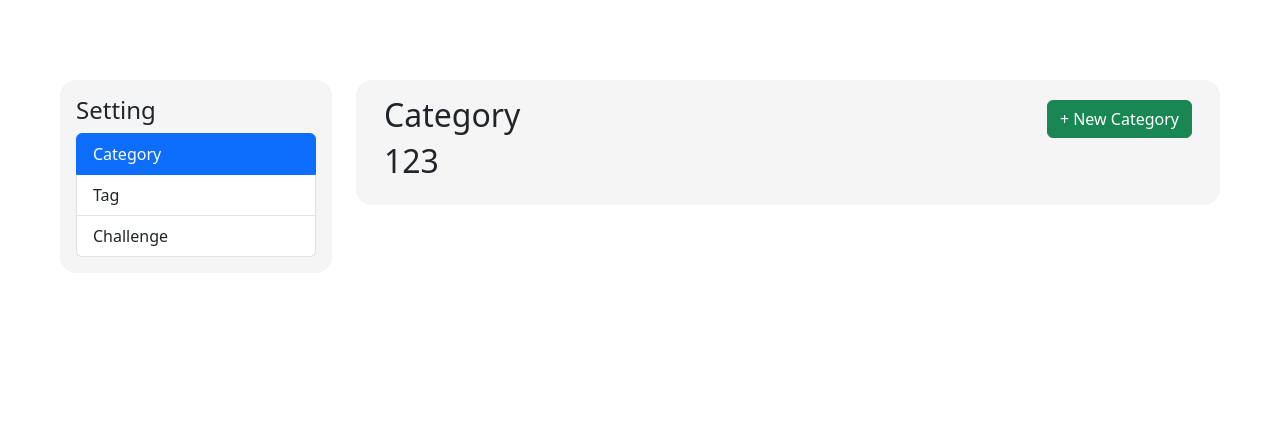
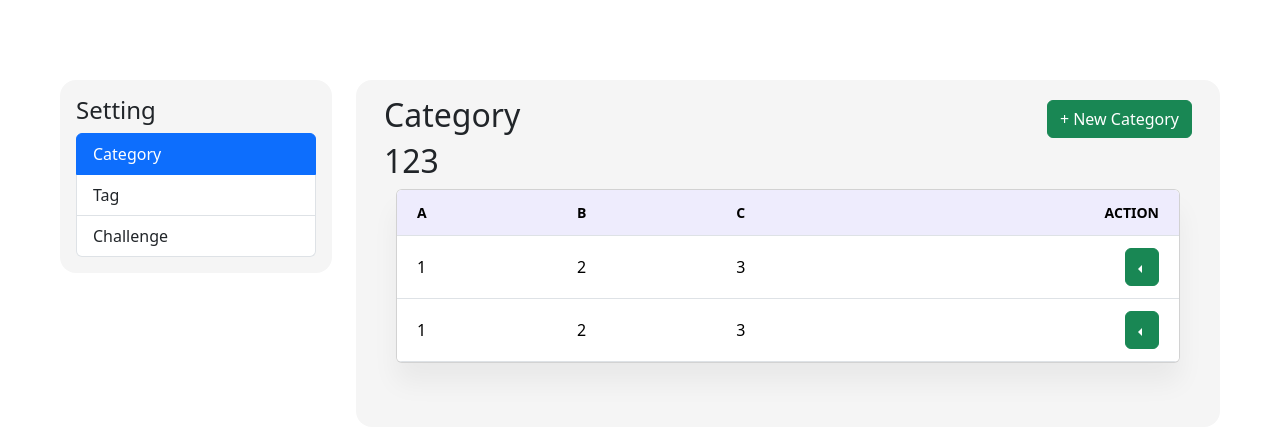
Before and after one commit to VanSanh1810/CTFWareHouse, a React (Vite) app in the folder client/: page /manage in a window 1280 px wide. Shown: the top 432 px of the page. Built offline with nearby package versions, Linux system fonts and the light colour scheme.

Commit message:
Create: DataList component

```diff
--- /dev/null
+++ b/client/src/components/DataList/DataList.component.tsx
@@ -0,0 +1,82 @@
+import React from 'react';
+import { Dropdown } from 'react-bootstrap';
+
+type Props = {
+    listHeader: string[];
+    listKey: string[];
+    datas: Record<string, unknown>[];
+};
+
+const DataList = (props: Props) => {
+    return (
+        <div className="data-list">
+            <div className="container">
+                <div className="row">
+                    <div className="col-12 mb-3 mb-lg-5">
+                        <div className="overflow-hidden card table-nowrap table-card">
+                            <div className="table-responsive">
+                                <table className="table mb-0">
+                                    <thead className="small text-uppercase bg-body text-muted">
+                                        <tr>
+                                            {props.listHeader.map((head) => (
+                                                <th>{head}</th>
+                                            ))}
+                                            {/* <th>Name</th>
+                                            <th>Email</th>
+                                            <th>Country</th>
+                                            <th>Payment method</th>
+                                            <th>Created Date</th> */}
+                                            <th className="text-end">Action</th>
+                                        </tr>
+                                    </thead>
+                                    <tbody>
+                                        {props.datas.map((row, rowIndex) => (
+                                            <tr className="align-middle" key={rowIndex}>
+                                                {props.listKey.map((header, colIndex) => (
+                                                    <td key={colIndex}>{row[header]}</td>
+                                                ))}
+                                                <td className="text-end">
+                                                    <div className="drodown">
+                                                        <Dropdown drop="start">
+                                                            <Dropdown.Toggle variant="success" id="dropdown-basic">
+                                                                {/* <i className="fa fa-bars" aria-hidden="true"></i> */}
+                                                            </Dropdown.Toggle>
+
+                                                            <Dropdown.Menu>
+                                                                <Dropdown.Item href="#/action-1">Action</Dropdown.Item>
+                                                                <Dropdown.Item href="#/action-2">Another action</Dropdown.Item>
+                                                                <Dropdown.Item href="#/action-3">Something else</Dropdown.Item>
+                                                            </Dropdown.Menu>
+                                                        </Dropdown>
+                                                        {/* <a
+                                                            data-bs-toggle="dropdown"
+                                                            href="#"
+                                                            className="btn p-1"
+                                                            aria-expanded="false"
+                                                        >
+                                                            <i className="fa fa-bars" aria-hidden="true"></i>
+                                                        </a>
+                                                        <div className="dropdown-menu dropdown-menu-end">
+                                                            <a href="#!" className="dropdown-item">
+                                                                View Details
+                                                            </a>
+                                                            <a href="#!" className="dropdown-item">
+                                                                Delete user
+                                                            </a>
+                                                        </div> */}
+                                                    </div>
+                                                </td>
+                                            </tr>
+                                        ))}
+                                    </tbody>
+                                </table>
+                            </div>
+                        </div>
+                    </div>
+                </div>
+            </div>
+        </div>
+    );
+};
+
+export default DataList;
--- /dev/null
+++ b/client/src/components/DataList/index.ts
@@ -0,0 +1 @@
+export { default as DataList } from './DataList.component';
--- a/client/src/components/Header/Header.component.tsx
+++ b/client/src/components/Header/Header.component.tsx
@@ -34,7 +34,7 @@ const Header = (props: Props) => {
                             />
                             <Button variant="outline-success">Search</Button>
                         </Form>
-                        <Form className="d-flex">
+                        <Form className="d-flex ms-4">
                             <Button variant="outline-primary">
                                 <i className="fa-solid fa-user"></i>
                             </Button>
--- a/client/src/layouts/ManageTabLayout.tsx
+++ b/client/src/layouts/ManageTabLayout.tsx
@@ -12,7 +12,9 @@ const ManageTabLayout = (props: Props) => {
         <Container>
             <div className="d-flex flex-direction-row align-items-center" style={{ justifyContent: 'space-between' }}>
                 <h2>{props.title}</h2>
-                <Button variant="success">+ New {props.title}</Button>
+                <Button variant="success" onClick={props.createNewFunc}>
+                    + New {props.title}
+                </Button>
             </div>
             <div>{props.children}</div>
         </Container>
--- a/client/src/pages/manage/ManagePage.tsx
+++ b/client/src/pages/manage/ManagePage.tsx
@@ -1,23 +1,27 @@
 import React, { useEffect, useState } from 'react';
-import { Button, Col, Container, ListGroup, Row } from 'react-bootstrap';
+import { Button, Col, Container, ListGroup, Modal, Row } from 'react-bootstrap';
 import { CardBox } from '../../components/CardBox';
 import ManageTabLayout from '../../layouts/ManageTabLayout';
+import { useSearchParams } from 'react-router-dom';
+import { DataList } from '../../components/DataList';
 
 type Props = {};
 
 const ManagePage = (props: Props) => {
-    const [activeTab, setActiveTab] = useState<number>(1);
+    const [searchParams, setSearchParams] = useSearchParams();
+    const [activeTab, setActiveTab] = useState<number>(parseInt(searchParams.get('tab') || '1'));
 
     const renderComponent = () => {
         switch (activeTab) {
             case 1:
                 return <CategoryTab />;
             case 2:
-                return <h3>Tab2</h3>;
+                return <TagTab />;
             case 3:
-                return <h3>Tab3</h3>;
+                return <ChallTab />;
             default:
-                return <h3>Tab1</h3>;
+                setActiveTab(1);
+                return <CategoryTab />;
         }
     };
 
@@ -46,16 +50,41 @@ interface SideNavProps {
 }
 
 const SideNav = (props: SideNavProps) => {
+    const [searchParams, setSearchParams] = useSearchParams();
     return (
         <>
             <ListGroup>
-                <ListGroup.Item action active={props.activeTab === 1} onClick={() => props.setActiveTab(1)}>
+                <ListGroup.Item
+                    action
+                    active={props.activeTab === 1}
+                    onClick={() => {
+                        searchParams.set('tab', '1');
+                        setSearchParams(searchParams);
+                        props.setActiveTab(1);
+                    }}
+                >
                     Category
                 </ListGroup.Item>
-                <ListGroup.Item action active={props.activeTab === 2} onClick={() => props.setActiveTab(2)}>
+                <ListGroup.Item
+                    action
+                    active={props.activeTab === 2}
+                    onClick={() => {
+                        searchParams.set('tab', '2');
+                        setSearchParams(searchParams);
+                        props.setActiveTab(2);
+                    }}
+                >
                     Tag
                 </ListGroup.Item>
-                <ListGroup.Item action active={props.activeTab === 3} onClick={() => props.setActiveTab(3)}>
+                <ListGroup.Item
+                    action
+                    active={props.activeTab === 3}
+                    onClick={() => {
+                        searchParams.set('tab', '3');
+                        setSearchParams(searchParams);
+                        props.setActiveTab(3);
+                    }}
+                >
                     Challenge
                 </ListGroup.Item>
             </ListGroup>
@@ -64,9 +93,57 @@ const SideNav = (props: SideNavProps) => {
 };
 
 const CategoryTab = () => {
+    const [modalCreate, setModalCreate] = React.useState<boolean>(false);
+
     return (
-        <ManageTabLayout title="Category" createNewFunc={() => console.log('oke')}>
+        <ManageTabLayout title="Category" createNewFunc={() => setModalCreate(true)}>
+            <h2>123</h2>
+            <DataList
+                listHeader={['a', 'b', 'c']}
+                listKey={['a', 'b', 'c']}
+                datas={[
+                    { a: 1, b: 2, c: 3 },
+                    { a: 1, b: 2, c: 3 },
+                ]}
+            />
+            {/*  */}
+            <Modal
+                show={modalCreate}
+                onHide={() => setModalCreate(false)}
+                size="lg"
+                aria-labelledby="contained-modal-title-vcenter"
+                centered
+            >
+                <Modal.Header closeButton>
+                    <Modal.Title id="contained-modal-title-vcenter">Modal heading</Modal.Title>
+                </Modal.Header>
+                <Modal.Body>
+                    <h4>Centered Modal</h4>
+                    <p>
+                        Cras mattis consectetur purus sit amet fermentum. Cras justo odio, dapibus ac facilisis in, egestas eget
+                        quam. Morbi leo risus, porta ac consectetur ac, vestibulum at eros.
+                    </p>
+                </Modal.Body>
+                <Modal.Footer>
+                    <Button onClick={() => setModalCreate(false)}>Close</Button>
+                </Modal.Footer>
+            </Modal>
+        </ManageTabLayout>
+    );
+};
+
+const TagTab = () => {
+    return (
+        <ManageTabLayout title="Tag" createNewFunc={() => console.log('oke')}>
             <h2>123</h2>
         </ManageTabLayout>
     );
 };
+
+const ChallTab = () => {
+    return (
+        <ManageTabLayout title="Chall" createNewFunc={() => console.log('oke')}>
+            <h2>123</h2>
+        </ManageTabLayout>
+    );
+};
--- a/client/src/styles/scss/_main.scss
+++ b/client/src/styles/scss/_main.scss
@@ -7,3 +7,4 @@
 @import './components/button';
 @import './components/challcard';
 @import './components/challmodal';
+@import './components/datalist';
--- /dev/null
+++ b/client/src/styles/scss/components/_datalist.scss
@@ -0,0 +1,22 @@
+.data-list {
+    .card {
+        box-shadow: 0 20px 27px 0 rgb(0 0 0 / 5%);
+    }
+    .avatar.sm {
+        width: 1rem;
+        height: 1rem;
+        font-size: 0.818125rem;
+    }
+    .table-nowrap .table td,
+    .table-nowrap .table th {
+        white-space: nowrap;
+    }
+    .table > :not(caption) > * > * {
+        padding: 0.75rem 1.25rem;
+        border-bottom-width: 1px;
+    }
+    table th {
+        font-weight: 600;
+        background-color: #eeecfd !important;
+    }
+}
--- a/client/src/types/challdata.d.ts
+++ b/client/src/types/challdata.d.ts
@@ -2,7 +2,6 @@ export interface ChallData {
     challId: string;
     title: string;
     category: string;
-    solveStatus: boolean;
     bookmarked: boolean;
     credit: {
         name: string;
```
